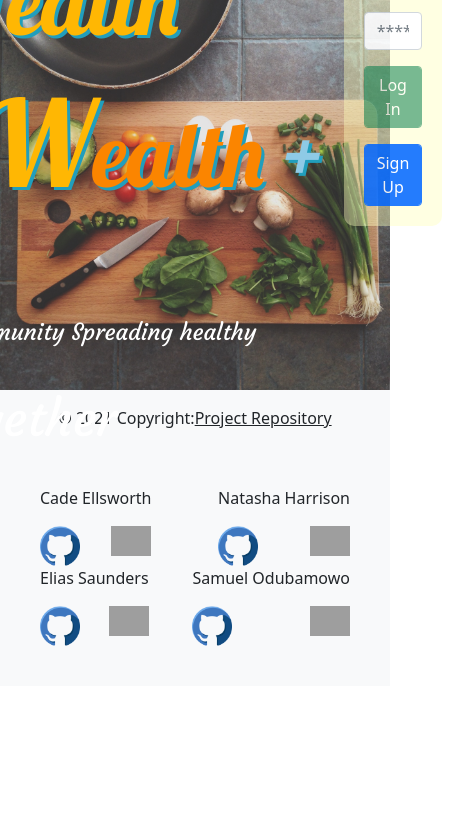
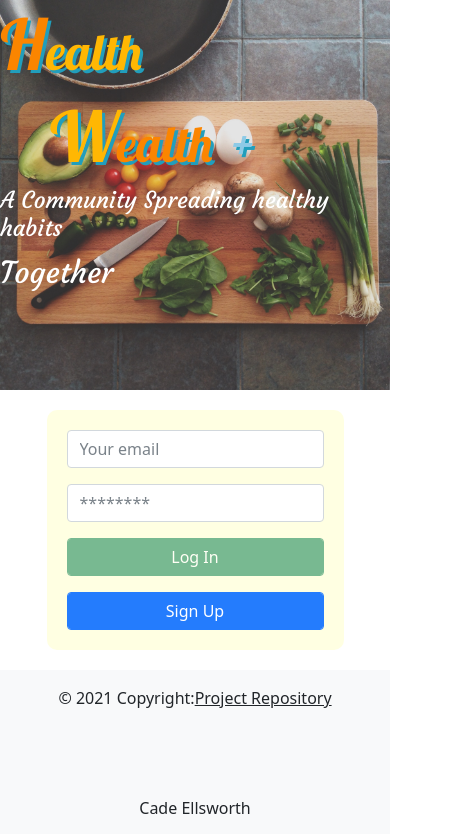
Before and after one commit to Wsamuell/health-wealth, a React (Create React App) app in the folder client/: page / in a window 390 px wide. Shown: the top 834 px of the page, 462 px wide, since content can reach past the window. Built offline with nearby package versions, Linux system fonts and the light colour scheme; grey boxes are pictures that could not be loaded; a web font is replaced by a local one.

Commit message:
fixed responsiveness of the portal page and also the footer

```diff
--- a/client/src/App.js
+++ b/client/src/App.js
@@ -94,8 +94,8 @@ function App() {
             </Route>
             <Route component={NoMatch} />
           </Switch>
+        </div>
           <Footer />
-        </div>
       </Router>
     </ApolloProvider >
   );
--- a/client/src/component/Footer/style.css
+++ b/client/src/component/Footer/style.css
@@ -1,6 +1,7 @@
 footer {
     display: flex;
     flex-direction: column;
+    align-content: flex-end;
 }
 .icon {
     width: 40px;
@@ -21,4 +22,10 @@ footer {
     display: flex;
     flex-direction: column;
     align-content: center;
+    padding: 30px;
 }
+@media (max-width: 697px) {
+    .authors-footer{
+        justify-content: space-around;
+    }
+}
--- a/client/src/pages/Portal/index.js
+++ b/client/src/pages/Portal/index.js
@@ -1,4 +1,4 @@
-import React,{ useState } from 'react';
+import React, { useState } from 'react';
 import SignIn from '../../forms/Sign-in'
 
 import './style.css'
@@ -7,9 +7,10 @@ function Portal() {
 
     return (
         <div className='portal'>
+            <div></div>
             <img src={require('../../assets/img/hero.jpg').default} className='hero-img' />
             <div className='main'>
-                <div >
+                <div className=''>
                     <div className='logo'>
                         <h1 className='app-name health'><span className='span-h'>H</span>ealth</h1>
                         <h1 className='app-name wealth'>
@@ -17,19 +18,17 @@ function Portal() {
                             <span className='span-plus'>+</span>
                         </h1>
                     </div>
-                    <br />
-                    <br />
-                    <br />
-                    <br />
                     <div className='info-text'>
                         <h3>A Community Spreading healthy habits </h3>
                         <p>Together</p>
                     </div>
                 </div>
-                <div className='welcome-forms'>
+                <div className='welcome-forms' id='inside-sign-in'>
                     <SignIn />
-
                 </div>
+            </div>
+            <div className='welcome-forms' id='outside-sign-in'>
+                <SignIn />
             </div>
 
 
--- a/client/src/pages/Portal/style.css
+++ b/client/src/pages/Portal/style.css
@@ -1,8 +1,6 @@
 @import url('https://fonts.googleapis.com/css2?family=Courgette&family=Lobster&display=swap');
 .hero-img {
     max-width: 100%;
-    height: auto;
-
 }
 .portal {
     display: flex;
@@ -12,9 +10,9 @@
 }
 .main {
     display: flex;
+    flex-wrap: wrap;
     justify-content: space-evenly;
-    position:absolute;
-
+    position: absolute;
 }
 .logo {
     display: flex;
@@ -63,3 +61,38 @@
     font-size: 50px;
     align-items: center;
 }
+#outside-sign-in {
+    display: none;
+}
+
+
+@media (max-width: 697px) {
+    .app-name {
+        font-size: 50px ;
+    }
+    .span-h {
+        font-size: 70px;
+    }
+    .span-w {
+        font-size: 70px;
+    }
+    .info-text {
+        font-size: 30px;
+
+    }
+    .portal {
+        flex-direction: column;
+
+    }
+    .main {
+        top: 2px;
+    }
+    #inside-sign-in {
+        display: none;
+    }
+    #outside-sign-in {
+        display: block;
+    }
+
+
+}
```
